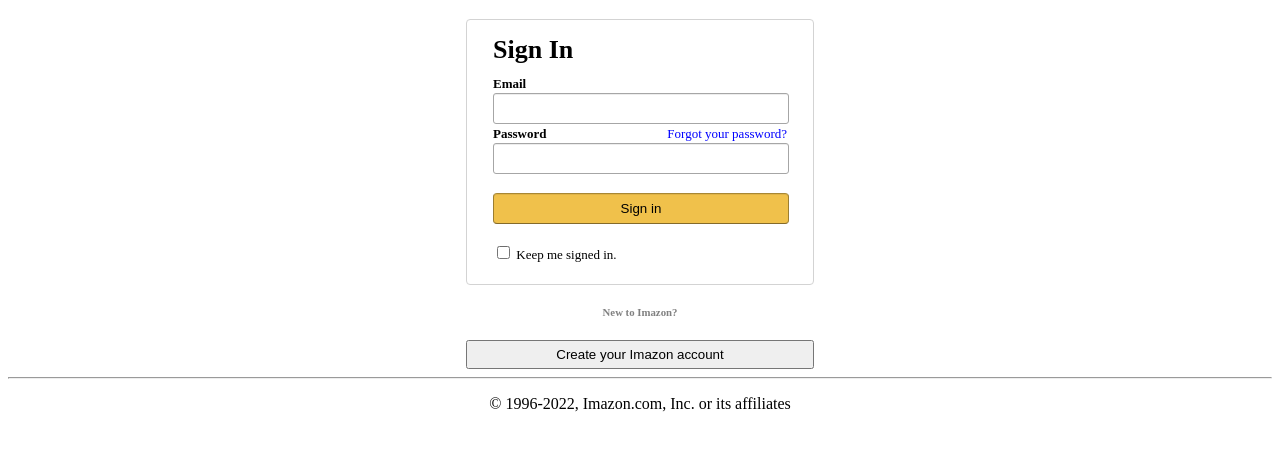
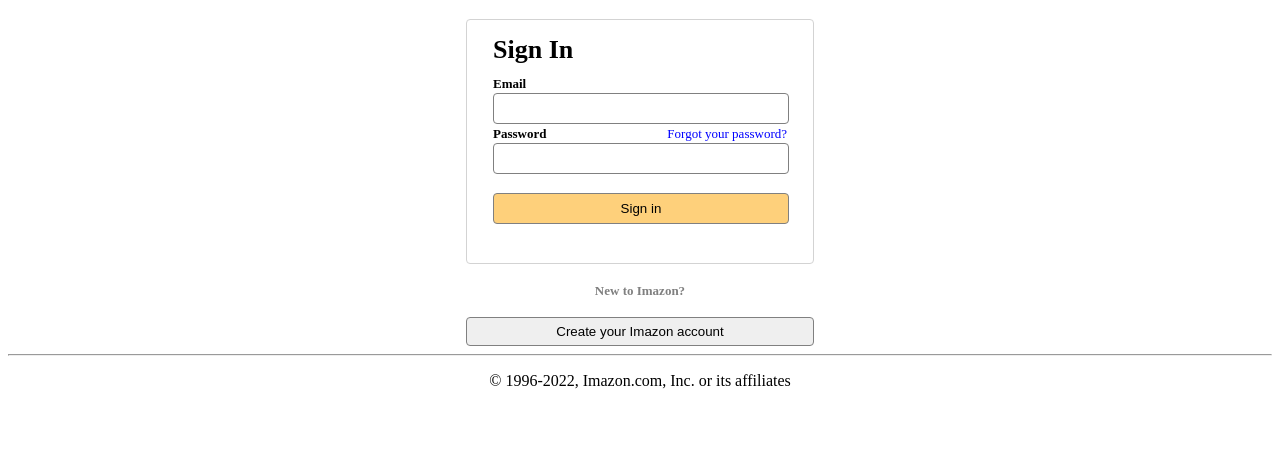
Before and after one commit to Full-Stack-Project-2023/Imazon, a plain HTML site: page html/Sign_In.html in a window 1280 px wide. Shown: the part 61-512 px from the top of the page. Drawn offline with nearby package versions, Linux system fonts and the light colour scheme.

Commit message:
sign in v1.3

```diff
--- a/css/Sign_In.css
+++ b/css/Sign_In.css
@@ -1,51 +1,57 @@
 * {
     box-sizing: border-box;
 }
-h1, h5 {
+
+.name {
     text-align: center;
 }
-div h1 {
-    text-align: left;
-    margin: 0px 0px 15px 0px;
-}
-div {
+
+.container {
     width: 348px;
     margin: auto;
     font-size: 13px;
     line-height: 19px;
 }
+
+.container h1 {
+    text-align: left;
+    margin: 0px 0px 15px 0px;
+}
+
 .container:first-of-type {
-    border: 0.1em lightgray solid;
+    border: 1px lightgray solid;
     border-radius: 4px;
     padding: 20px 26px;
 }
+
+input, button {
+    border: 1px gray solid;
+    border-radius: 4px;
+}
+
 input {
     width: 296px;
     height: 31px;
     padding: 3px 7px;
-    border: 1px solid #a6a6a6;
-    border-radius: 3px;
-    box-shadow: 0 1px 0 rgb(255 255 255 / 50%), 0 1px 0 rgb(0 0 0 / 7%) inset;
 }
-input[type=checkbox] {
-    width: 13px;
-    height: 13px;
-}
-#forgot_password a {
+
+#forgot_password {
     float: right;
     text-decoration: none;
     color: blue;
 }
-.orange_button {
-    background-color: #f0c14b;
-    border: 0.1em lightgray solid;
-    border-color: #a88734 #9c7e31 #846a29;
-    border-radius: 4px;
+
+input[type=checkbox] {
+    width: 13px;
+    height: 13px;
+    margin: 0px;
 }
+
 button {
     width: 348px;
     height: 29px;
 }
+
 footer p {
     text-align: center;
 }
--- a/html/Sign_In.html
+++ b/html/Sign_In.html
@@ -5,32 +5,37 @@
     <meta http-equiv="X-UA-Compatible" content="IE=edge">
     <meta name="viewport" content="width=device-width, initial-scale=1.0">
     <title>Imazon Sign In</title>
+    <!--CSS-->
     <link rel="stylesheet" href="/css/Sign_In.css">
+    <!--jQuery-->
     <script src="https://ajax.googleapis.com/ajax/libs/jquery/3.6.1/jquery.min.js"></script>
+    <!--JS-->
     <script src="/js/Sign_In.js"></script>
 </head>
 <body>
     <h1 class="name">Imazon</h1>
+    <!--Sign in div-->
     <div class="container">
         <h1>Sign In</h1>
-        <form>
-            <label for="email"><strong>Email</strong></label><br>
-            <input type="text" id="email" name="email"><br>
-            <label for="password"><strong>Password</strong></label>
-            <span id="forgot_password">
-                <a href="https://www.google.com"> Forgot your password? </a><br>
-            </span>
-            <input type="password" id="password" name="password" tabindex="2"><br>
-            <br>
-            <input type="submit" value="Sign in" class="orange_button">
+
+        <form id="sign_in_form" action="/index.html">
+            <!--Email-->
+            <label for="email"><strong> Email </strong></label>
+            <input type="text" id="email" name="email">
+
+            <!--Password-->
+            <label for="password"><strong> Password </strong></label>
+            <a id="forgot_password" href="https://www.google.com"> Forgot your password? </a>
+            <input type="password" id="password" name="password">
             <br><br>
-            <input type="checkbox" id="keep_sign_in" name="keep_sign_in" value="true">
-            <label for="keep_sign_in"> Keep me signed in. </label>
+
+            <input type="submit" value="Sign in" style="background-color: rgb(254, 208, 123);">
+            <br><br>
         </form>
-
     </div>
+    <!--To sign up div-->
     <div class="container">
-        <h5 style="color: gray;">New to Imazon?</h5>
+        <h4 style="text-align: center; color: gray;">New to Imazon?</h4>
         <a href="shoppingweb.html">
             <button id="to_sign_up"> Create your Imazon account </button>
         </a>
--- a/js/Sign_In.js
+++ b/js/Sign_In.js
@@ -1,5 +1,13 @@
 $(document).ready(function(){
-    $("button").click(function() {
-        $("h5").hide();
+    $(".name").click(function() {
+        window.location.href = "/index.html";
+    });
+    $("#sign_in_form").submit(function() {
+        //require JSON to read data
+        alert("Where is home page?");
+    });
+    //remove
+    $("#to_sign_up").click(function() {
+        alert("Where is sign up page?");
     });
 });
```
